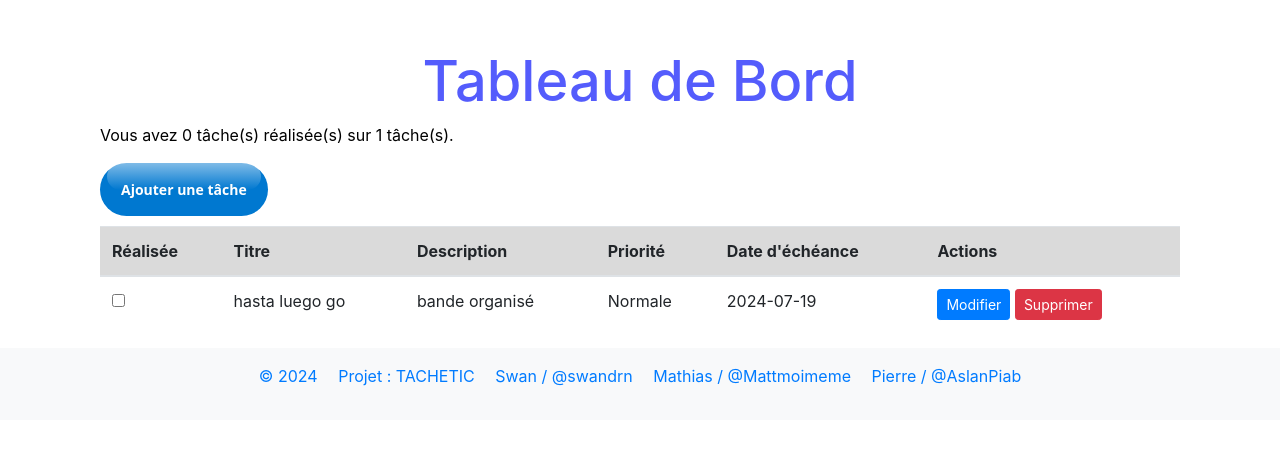
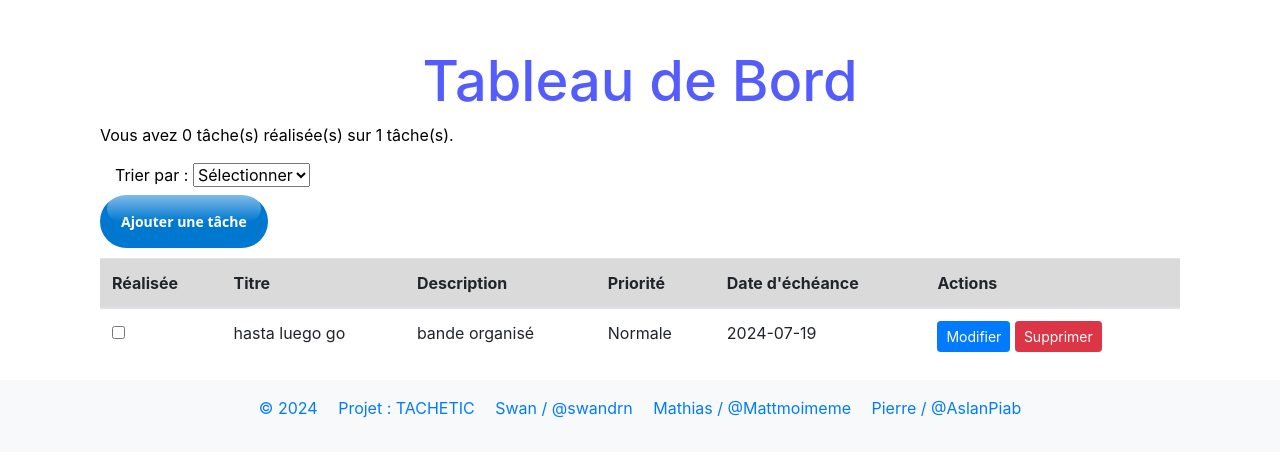
Before and after one commit to swandrn/gestion-de-taches, a PHP site: page / in a window 1280 px wide. Shown: the part 96-553 px from the top of the page. Run offline with PHP 8.4, Linux system fonts and the light colour scheme; a user stored in the database is signed in; data comes from the database, SQL or seed files in the repository; some libraries are stand-ins or nearby versions.

Commit message:
Ajout input select, systeme de tri ajouté dans taskcontroller et index. Aide de Chatgpt pour modification du tableau.

```diff
--- a/Controllers/TaskController.php
+++ b/Controllers/TaskController.php
@@ -108,19 +108,41 @@ class TaskController {
         include 'views/dashboard.php';
     }
 
-   /* public function toggleTaskCompletion($task_id, $is_completed) {
-        // Mettre à jour le statut de la tâche
-        $query = "UPDATE taches SET is_completed = :is_completed WHERE id = :task_id";
+    public function fetchTasks() {
+        // Récupérer les paramètres de tri depuis la requête GET
+        $triType = $_GET['triType'] ?? 'none'; // Type de tri (date ou priority), 'none' par défaut
+        $triOrder = $_GET['triOrder'] ?? ''; // Ordre de tri (asc ou desc), chaîne vide par défaut
+
+        // Commencer la requête SQL pour sélectionner toutes les tâches de l'utilisateur connecté
+        $query = "SELECT * FROM taches WHERE utilisateur_id = :user_id";
+
+        // Ajouter une clause ORDER BY à la requête en fonction du type de tri sélectionné
+        if ($triType === 'date') {
+            // Trier par date d'échéance en ordre ascendant ou descendant
+            $query .= ' ORDER BY date_echeance ' . ($triOrder === 'asc' ? 'ASC' : 'DESC');
+        } elseif ($triType === 'priority') {
+            // Trier par priorité en ordre ascendant ou descendant
+            $query .= ' ORDER BY priorite ' . ($triOrder === 'asc' ? 'ASC' : 'DESC');
+        }
+
+        // Préparer la requête SQL
         $stmt = $this->db->prepare($query);
-        $stmt->bindParam(':is_completed', $is_completed, PDO::PARAM_BOOL);
-        $stmt->bindParam(':task_id', $task_id, PDO::PARAM_INT);
 
-        if ($stmt->execute()) {
-            header('Location: index.php');
-            exit();
-        } else {
-            echo "Erreur lors de la mise à jour du statut de la tâche.";
-        }
-    }*/
+        // Lier le paramètre utilisateur_id à la valeur de l'ID de l'utilisateur connecté
+        $stmt->bindParam(':user_id', $_SESSION['user_id']);
+
+        // Exécuter la requête
+        $stmt->execute();
+
+        // Récupérer toutes les tâches résultantes de la requête
+        $tasks = $stmt->fetchAll(PDO::FETCH_ASSOC);
+
+        // Encoder les tâches en JSON et les renvoyer comme réponse
+        echo json_encode($tasks);
+
+        // Terminer le script après avoir envoyé la réponse
+        exit;
+    }
+
 }
 ?>
--- /dev/null
+++ b/Js/trieur.js
@@ -0,0 +1,94 @@
+document.addEventListener('DOMContentLoaded', function() {
+    const triSelect = document.getElementById('triSelect');
+    const triDateContainer = document.getElementById('triDateContainer');
+    const triDateSelect = document.getElementById('triDateSelect');
+    const triPriorityContainer = document.getElementById('triPriorityContainer');
+    const triPrioritySelect = document.getElementById('triPrioritySelect');
+    const tasksTableBody = document.getElementById('tasksTableBody');
+
+    triSelect.addEventListener('change', function() {
+        const selectedValue = this.value;
+
+        // Masquer tous les conteneurs de tri
+        triDateContainer.classList.add('d-none');
+        triPriorityContainer.classList.add('d-none');
+
+        // Afficher le conteneur correspondant au choix
+        if (selectedValue === 'date') {
+            triDateContainer.classList.remove('d-none');
+        } else if (selectedValue === 'priority') {
+            triPriorityContainer.classList.remove('d-none');
+        }
+
+        // Rechercher les tâches triées
+        fetchTasks();
+    });
+
+    triDateSelect.addEventListener('change', fetchTasks);
+    triPrioritySelect.addEventListener('change', fetchTasks);
+
+    function fetchTasks() {
+        const triType = triSelect.value;
+        let triOrder = '';
+
+        if (triType === 'date') {
+            triOrder = triDateSelect.value;
+        } else if (triType === 'priority') {
+            triOrder = triPrioritySelect.value;
+        }
+
+        fetch(`index.php?action=fetch_tasks&triType=${triType}&triOrder=${triOrder}`)
+            .then(response => response.json())
+            .then(data => {
+                tasksTableBody.innerHTML = '';
+                data.forEach(task => {
+                    const tr = document.createElement('tr');
+
+                    const tdCompleted = document.createElement('td');
+                    const checkbox = document.createElement('input');
+                    checkbox.type = 'checkbox';
+                    checkbox.classList.add('task-completed');
+                    checkbox.dataset.taskId = task.id;
+                    if (task.is_completed) {
+                        checkbox.checked = true;
+                    }
+                    tdCompleted.appendChild(checkbox);
+                    tr.appendChild(tdCompleted);
+
+                    const tdTitle = document.createElement('td');
+                    tdTitle.textContent = task.title;
+                    tr.appendChild(tdTitle);
+
+                    const tdDescription = document.createElement('td');
+                    tdDescription.textContent = task.description;
+                    tr.appendChild(tdDescription);
+
+                    const tdPriority = document.createElement('td');
+                    tdPriority.textContent = ['Urgente', 'Normale', 'Basse'][task.priorite] || 'Non spécifiée';
+                    tr.appendChild(tdPriority);
+
+                    const tdDate = document.createElement('td');
+                    tdDate.textContent = task.date_echeance;
+                    tr.appendChild(tdDate);
+
+                    const tdActions = document.createElement('td');
+                    const editButton = document.createElement('a');
+                    editButton.href = `index.php?action=edit_task&task_id=${task.id}`;
+                    editButton.classList.add('btn', 'btn-primary', 'btn-sm');
+                    editButton.textContent = 'Modifier';
+                    tdActions.appendChild(editButton);
+
+                    const deleteButton = document.createElement('a');
+                    deleteButton.href = `index.php?action=delete_task&task_id=${task.id}`;
+                    deleteButton.classList.add('btn', 'btn-danger', 'btn-sm');
+                    deleteButton.textContent = 'Supprimer';
+                    tdActions.appendChild(deleteButton);
+
+                    tr.appendChild(tdActions);
+
+                    tasksTableBody.appendChild(tr);
+                });
+            })
+            .catch(error => console.error('Erreur lors de la récupération des tâches triées:', error));
+    }
+});
--- a/Views/dashboard.php
+++ b/Views/dashboard.php
@@ -1,9 +1,38 @@
 <?php include 'header.php'; ?>
 <div class="container mt-5">
-
     <h1 class="text-center">Tableau de Bord</h1>
     <p class="tacheRealise">Vous avez <span id="completedCount">0</span> tâche(s) réalisée(s) sur <span id="totalCount"><?php echo count($tasks); ?></span> tâche(s).</p>
-    <a href="index.php?action=add_task" class="btn btn-success" id ="btnAjout">Ajouter une tâche</a>
+
+   <div class="container mt-3">
+    <div class="row">
+        <div class="col-12">
+            <label for="triSelect" class="form-label">Trier par :</label>
+            <select id="triSelect" class="form-select select-inline">
+                <option value="none">Sélectionner</option>
+                <option value="date">Date</option>
+                <option value="priority">Priorité</option>
+            </select>
+
+            <div id="triDateContainer" class="select-inline d-none">
+                <label for="triDateSelect" class="form-label">Ordre :</label>
+                <select id="triDateSelect" class="form-select">
+                    <option value="asc">Descendant</option>
+                    <option value="desc">Ascendant</option>
+                </select>
+            </div>
+
+            <div id="triPriorityContainer" class="select-inline d-none">
+                <label for="triPrioritySelect" class="form-label">Ordre :</label>
+                <select id="triPrioritySelect" class="form-select">
+                    <option value="asc">Descendant</option>
+                    <option value="desc">Ascendant</option>
+                </select>
+            </div>
+        </div>
+    </div>
+</div>
+
+    <a href="index.php?action=add_task" class="btn btn-success" id="btnAjout">Ajouter une tâche</a>
     <table class="table">
         <thead>
             <tr class="table-active">
@@ -15,7 +44,7 @@
                 <th scope="col">Actions</th>
             </tr>
         </thead>
-        <tbody>
+        <tbody id="tasksTableBody">
             <?php foreach ($tasks as $task): ?>
                 <tr>
                     <td>
@@ -43,13 +72,14 @@
                     </td>
                     <td><?php echo htmlspecialchars($task['date_echeance']); ?></td>
                     <td>
-                        <a href="index.php?action=edit_task&task_id=<?php echo htmlspecialchars($task['id']); ?>" id ="btnModifier" class="btn btn-primary btn-sm">Modifier</a>
-                        <a href="index.php?action=delete_task&task_id=<?php echo htmlspecialchars($task['id']); ?>"id ="btnSupprimer" class="btn btn-danger btn-sm">Supprimer</a>
+                        <a href="index.php?action=edit_task&task_id=<?php echo htmlspecialchars($task['id']); ?>" class="btn btn-primary btn-sm">Modifier</a>
+                        <a href="index.php?action=delete_task&task_id=<?php echo htmlspecialchars($task['id']); ?>" class="btn btn-danger btn-sm">Supprimer</a>
                     </td>
                 </tr>
             <?php endforeach; ?>
         </tbody>
     </table>
 </div>
-<!-- <img src="img/avion.png" alt="Avion" id="avion"> -->
+
+<script src="Js/trieur.js"></script>
 <?php include 'footer.php'; ?>
--- a/css/style.css
+++ b/css/style.css
@@ -87,10 +87,6 @@ footer {
   transform: scale(1.05);
 }
 
-<<<<<<< HEAD
-=======
-
->>>>>>> 04888e67944f2ee4fa741dc7113b66730e7c3864
 @media (min-width: 768px) {
   .button-71 {
     padding: 16px 48px;
@@ -189,3 +185,9 @@ input:checked + .slider:after {
 .switch {
   margin: 0;
 }
+
+.select-inline {
+  display: inline-block;
+  width: auto;
+  margin-right: 10px;
+}
--- a/index.php
+++ b/index.php
@@ -66,6 +66,16 @@ if (isset($_GET['action'])) {
                 exit();
             }
             break;
+        case 'fetch_tasks':
+            // Récupérer les tâches triées
+            if (isset($_SESSION['user_id'])) {
+                $taskController->fetchTasks();
+            } else {
+                // Rediriger vers la page de connexion si l'utilisateur n'est pas connecté
+                header('Location: index.php?action=login');
+                exit();
+            }
+            break;
         case 'logout':
             // Déconnecter l'utilisateur
             $userController->logout();
```
